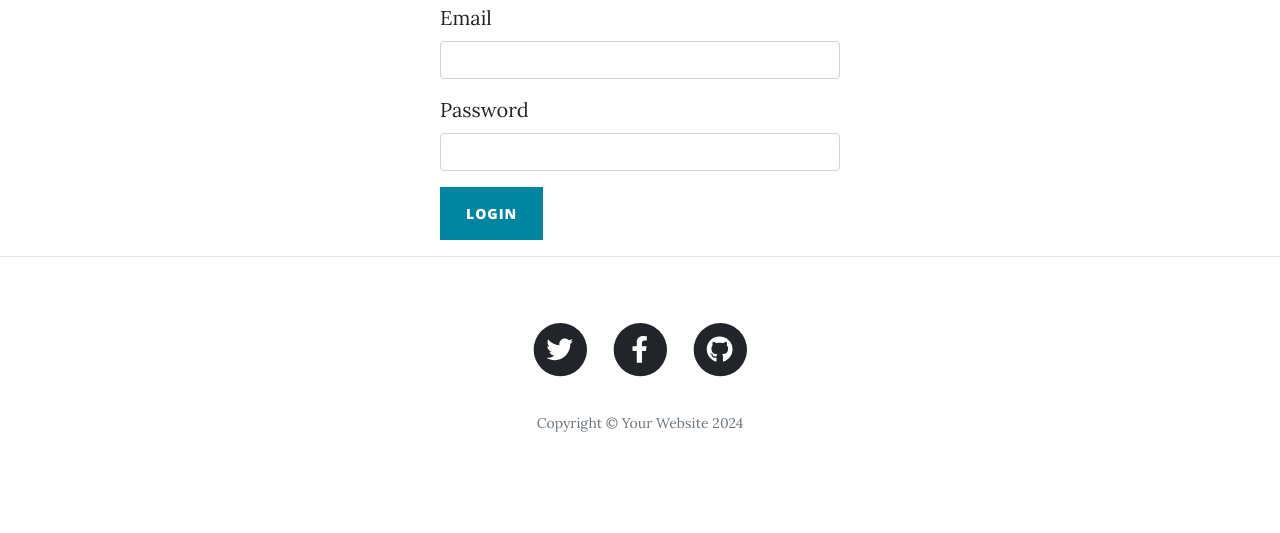
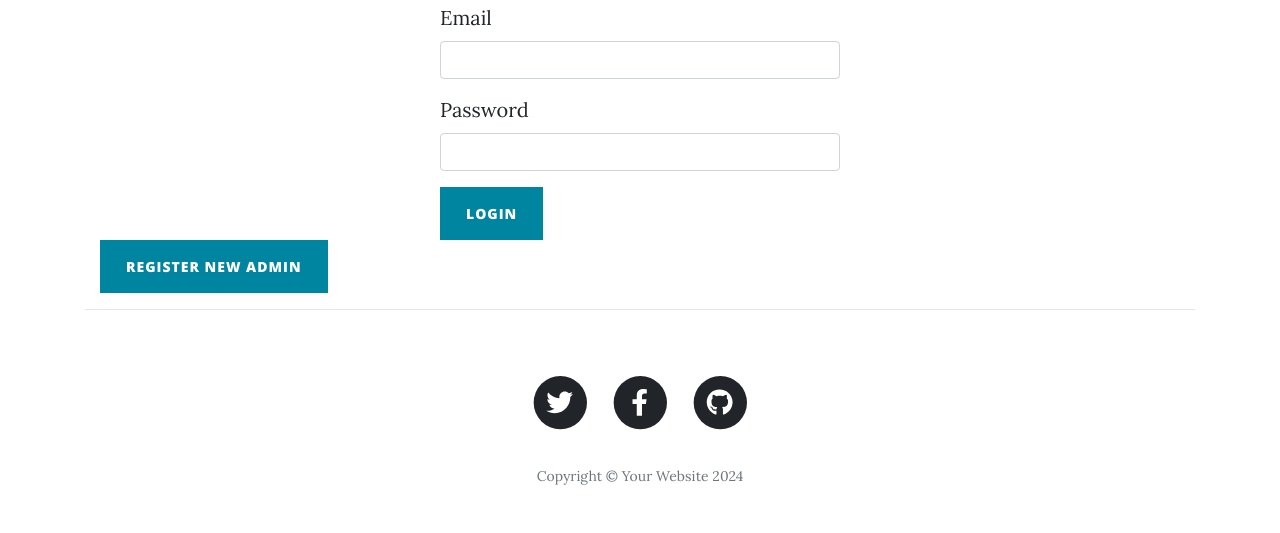
Before and after one commit to Nemi100/parentingdb, a Flask app: page /admin/login in a window 1280 px wide. Shown: the part 551-1084 px from the top of the page. Before the commit the page ends 983 px from the top, so only its background shows below. Run offline with Flask 3, Linux system fonts and the light colour scheme; some libraries are stand-ins or nearby versions.

Commit message:
admin table created and linked

```diff
--- a/app.py
+++ b/app.py
@@ -1,6 +1,6 @@
 from flask import Flask, request, jsonify, render_template, redirect, url_for, session, flash
-from sqlalchemy import create_engine, Column, Integer, String, Text, MetaData
-from sqlalchemy.orm import declarative_base, sessionmaker
+from sqlalchemy import create_engine, Column, Integer, String, Text, MetaData, Float, ForeignKey
+from sqlalchemy.orm import declarative_base, relationship, sessionmaker
 from werkzeug.security import generate_password_hash, check_password_hash
 
 
@@ -18,7 +18,7 @@ class Admin(Base):
     __tablename__ = 'admin'
     id = Column(Integer, primary_key=True)
     email = Column(String(100), nullable=False)
-    password = Column(String(255), nullable=False)  # Increase length to accommodate hashed passwords
+    password = Column(String(255), nullable=False)
 
 
 
@@ -28,10 +28,14 @@ class Job(Base):
     id = Column(Integer, primary_key=True)
     title = Column(String(100), nullable=False)
     description = Column(Text, nullable=False)
+    salary = Column(Float, nullable=True)
+    location = Column(String(100), nullable=True)
+    admin_id = Column(Integer, ForeignKey('admin.id'))
+    admin = relationship('Admin', back_populates='jobs')
 
-metadata.create_all(engine, tables=[Admin.__table__, Job.__table__])
+Admin.jobs = relationship('Job', order_by=Job.id, back_populates='admin')
 
-
+Base.metadata.create_all(engine)
 Session = sessionmaker(bind=engine)
 session_db = Session()
 
@@ -56,7 +60,7 @@ def career():
     jobs = session_db.query(Job).all()
     return render_template('career.html', jobs=jobs)
 
-@app.route('/admin/login', methods=['Get', 'POST'])
+@app.route('/admin/login', methods=['GET', 'POST'])
 def admin_login():
     if request.method == 'POST':
         email = request.form['email']
@@ -64,10 +68,25 @@ def admin_login():
         admin = session_db.query(Admin).filter_by(email=email).first()
         if admin and check_password_hash(admin.password, password):
             session['admin_logged_in'] = True
+            session['admin_id'] = admin.id
             return redirect(url_for('admin_dashboard'))
         flash('Invalid credentials.', 'error')
         return redirect(url_for('admin_login'))
     return render_template('admin_login.html')
+
+@app.route('/admin/register', methods=['GET', 'POST'])
+def admin_register():
+    if request.method == 'POST':
+        email = request.form['email']
+        password = request.form['password']
+        hashed_password = generate_password_hash(password)
+        new_admin = Admin(email=email, password=hashed_password)
+        session_db.add(new_admin)
+        session_db.commit()
+        flash('Admin registered successfully.', 'success')
+        return redirect(url_for('admin_login'))
+    return render_template('admin_register.html')
+
 
 @app.route('/admin/dashboard')
 def admin_dashboard():
@@ -88,10 +107,33 @@ def add_job():
         return redirect(url_for('admin_login'))
     title = request.form['title']
     description = request.form['description']
-    new_job = Job(title=title, description=description)
+    salary = request.form['salary']
+    location = request.form['location']
+    admin_id = session.get('admin_id')
+    new_job = Job(title=title, description=description, salary=salary, location=location, admin_id=admin_id)
     session_db.add(new_job)
     session_db.commit()
+    flash('Job added successfully.', 'success')
     return redirect(url_for('admin_dashboard'))
+
+def update_job(id):
+    title = request.form['title']
+    description = request.form['description']
+    salary = request.form['salary']
+    location = request.form['location']
+    job = session_db.query(Job).filter_by(id=id).first()
+    if job is None:
+        flash('Job not found.', 'error')
+        return redirect(url_for('admin_dashboard'))
+    job.title = title
+    job.description = description
+    job.salary = salary
+    job.location = location
+    session_db.commit()
+    flash('Job updated successfully.', 'success')
+    return redirect(url_for('admin_dashboard'))
+
+
 
 @app.route('/admin/job/<int:id>', methods=['POST'])
 def modify_job(id):
@@ -104,18 +146,6 @@ def modify_job(id):
         return delete_job(id)
     return jsonify({'message': 'Invalid method'}), 405
 
-def update_job(id):
-    title = request.form['title']
-    description = request.form['description']
-    job = session_db.query(Job).filter_by(id=id).first()
-    if job is None:
-        flash('Job not found.', 'error')
-        return redirect(url_for('admin_dashboard'))
-    job.title = title
-    job.description = description
-    session_db.commit()
-    flash('Job updated successfully.', 'success')
-    return redirect(url_for('admin_dashboard'))
 
 def delete_job(id):
     job = session_db.query(Job).filter_by(id=id).first()
--- a/static/css/style.css
+++ b/static/css/style.css
@@ -84,7 +84,7 @@ h2{
   width: 2em;
   line-height: inherit; }
 
-/* Admin Login Form */
+/*Login Form for Admin*/
 form {
   max-width: 400px;
   margin: auto;
--- a/templates/admin_login.html
+++ b/templates/admin_login.html
@@ -29,5 +29,55 @@ Admin Login
         </div>
         <button type="submit" class="btn btn-primary">Login</button>
     </form>
-</div>
+
+    <button type="button" class="btn btn-primary" data-bs-toggle="modal" data-bs-target="#registerAdminModal">
+        Register New Admin
+    </button>
+
+    <div class="modal fade" id="registerAdminModal" tabindex="-1" aria-labelledby="registerAdminModalLabel" aria-hidden="true">
+        <div class="modal-dialog">
+            <div class="modal-content">
+                <div class="modal-header">
+                    <h5 class="modal-title" id="registerAdminModalLabel">Register New Admin</h5>
+                    <button type="button" class="btn-close" data-bs-dismiss="modal" aria-label="Close"></button>
+                </div>
+                <div class="modal-body">
+                    <form id="registerAdminForm" action="{{ url_for('admin_register') }}" method="POST">
+                        <div class="mb-3">
+                            <label for="email" class="form-label">Email</label>
+                            <input type="email" name="email" id="email" class="form-control" required>
+                        </div>
+                        <div class="mb-3">
+                            <label for="password" class="form-label">Password</label>
+                            <input type="password" name="password" id="password" class="form-control" required>
+                        </div>
+                        <button type="submit" class="btn btn-primary">Register</button>
+                    </form>
+                </div>
+            </div>
+        </div>
+    </div>
 {% endblock %}
+
+{% block scripts %}
+<script>
+    $(document).ready(function() {
+        $('#registerAdminForm').on('submit', function(event) {
+            event.preventDefault();
+            $.ajax({
+                url: '{{ url_for("admin_register") }}',
+                method: 'POST',
+                data: $(this).serialize(),
+                success: function(response) {
+                    alert('Admin registered successfully!');
+                    $('#registerAdminModal').modal('hide');
+                    $('#registerAdminForm')[0].reset();
+                },
+                error: function(error) {
+                    alert('Error registering admin.');
+                }
+            });
+        });
+    });
+</script>
+{% endblock %}
--- a/templates/base.html
+++ b/templates/base.html
@@ -4,23 +4,24 @@
         <meta charset="utf-8" />
         <meta name="viewport" content="width=device-width, initial-scale=1.0" />
         <meta http-equiv="x-UA-Compatible" content="ie=edge">
-        <link rel="icon" type="image/x-icon" href="{{ url_for('static', filename='assets/favicon.ico') }}" />
+        <title>Parenting.com</title>
+
+        <!--Bootstrap Css from cdn-->
+        <link href="https://stackpath.bootstrapcdn.com/bootstrap/4.5.2/css/bootstrap.min.css" rel="stylesheet">
 
         <!-- Google fonts-->
         <link href="https://fonts.googleapis.com/css?family=Lora:400,700,400italic,700italic" rel="stylesheet" type="text/css" />
         <link href="https://fonts.googleapis.com/css?family=Open+Sans:300italic,400italic,600italic,700italic,800italic,400,300,600,700,800" rel="stylesheet" type="text/css" />
-        <link href="https://stackpath.bootstrapcdn.com/bootstrap/4.5.2/css/bootstrap.min.css" rel="stylesheet">
-
-        <!-- Font Awesome icons (free version) -->
-        <script src="https://use.fontawesome.com/releases/v6.3.0/js/all.js" crossorigin="anonymous"></script>
-
         <!-- Core theme CSS (includes Bootstrap) -->
         <link rel="stylesheet" href="{{ url_for('static', filename='vendor/bootstrap/css/bootstrap.min.css') }}" type="text/css">
 
         <link rel="stylesheet" href="{{ url_for('static', filename='css/clean-blog.min.css') }}" type="text/css">
         <link rel="stylesheet" href="{{ url_for('static', filename='css/style.css') }}" type="text/css">
+         <!-- Font Awesome icons (free version) -->
+        <script src="https://use.fontawesome.com/releases/v6.3.0/js/all.js" crossorigin="anonymous"></script>
 
-        <title>Parenting.com</title>
+
+
     </head>
 
 
@@ -113,8 +114,10 @@
         <script src="{{ url_for('static', filename='vendor/bootstrap/js/bootstrap.bundle.min.js') }}"></script>
         <!-- Custom scripts for this template -->
         <script src="{{ url_for('static', filename='js/clean-blog.min.js') }}"></script>
-
-
+        <script src="https://code.jquery.com/jquery-3.6.0.min.js"></script>
+        <script src="https://cdn.jsdelivr.net/npm/@popperjs/core@2.10.2/dist/umd/popper.min.js"></script>
+        <script src="https://cdn.jsdelivr.net/npm/bootstrap@5.1.3/dist/js/bootstrap.min.js"></script>
+        {% block scripts %}{% endblock %}
         <script>
             $("#copyright").text(new Date().getFullYear());
         </script>
```
Also changed, not shown: pw.py (+6 -3 lines), templates/admin_dashboard.html (+15 -1 lines), templates/career.html (+11 -4 lines), README.md.
